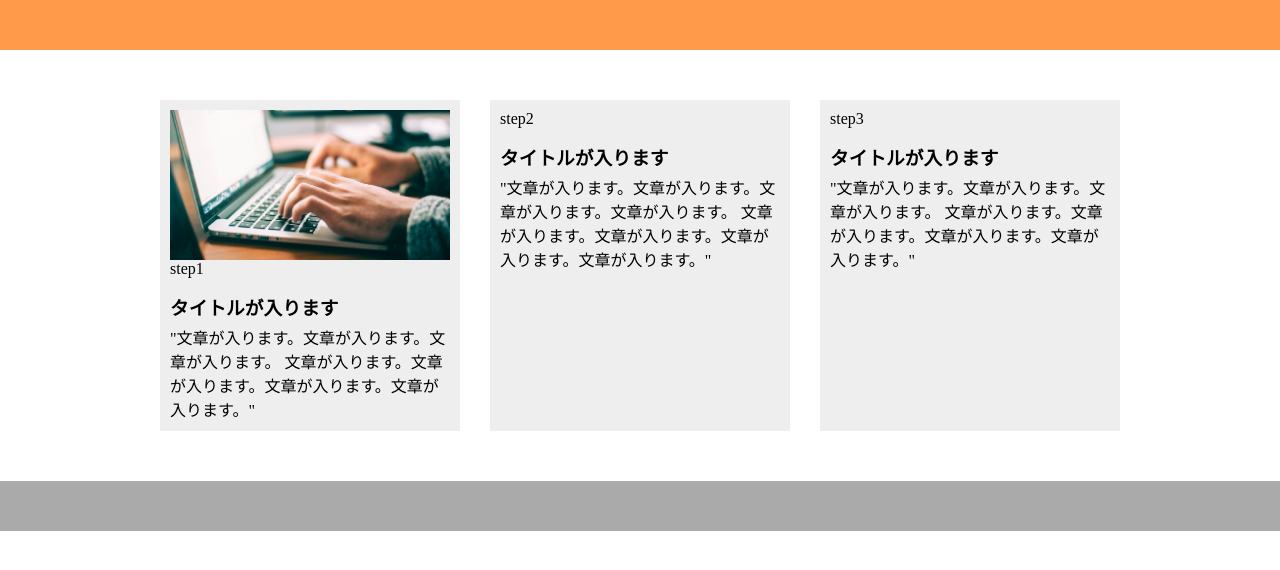
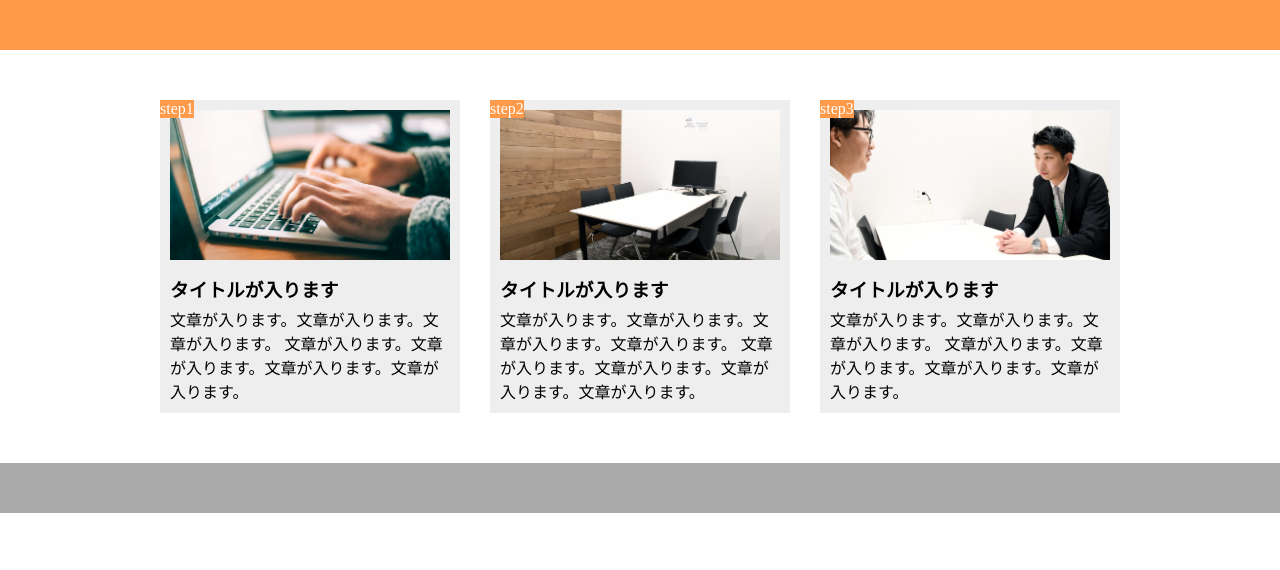
Before and after one commit to uswitch-02/1-9, a plain HTML site: page index.html in a window 1280 px wide. Drawn offline with Linux system fonts and the light colour scheme.

Commit message:
[finish]1-9

```diff
--- a/index.html
+++ b/index.html
@@ -10,30 +10,30 @@
     <main>
       <div class="step-box">
         <div class="step-img1"></div>
-        <span class="step-nun">step1</span>
+        <span class="step-num">step1</span>
         <h3 class="title">タイトルが入ります</h3>
         <p class="text">
-          "文章が入ります。文章が入ります。文章が入ります。
-        文章が入ります。文章が入ります。文章が入ります。文章が入ります。"
+          文章が入ります。文章が入ります。文章が入ります。
+        文章が入ります。文章が入ります。文章が入ります。文章が入ります。
         </p>
       </div>
       <div class="step-box">
-        <div class="step-imag2"></div>
-        <span class="step-nun">step2</span>
+        <div class="step-img2"></div>
+        <span class="step-num">step2</span>
         <h3 class="title">タイトルが入ります</h3>
         <p class="text">
-          "文章が入ります。文章が入ります。文章が入ります。文章が入ります。
-          文章が入ります。文章が入ります。文章が入ります。文章が入ります。"
+          文章が入ります。文章が入ります。文章が入ります。文章が入ります。
+          文章が入ります。文章が入ります。文章が入ります。文章が入ります。
         </p>
       </div>
       <div class="step-box">
-      <div class="step-imag3"></div>
-      <span class="step-nun">step3</span>
-      <h3 class="title">タイトルが入ります</h3>
-      <p class="text">
-        "文章が入ります。文章が入ります。文章が入ります。
-        文章が入ります。文章が入ります。文章が入ります。文章が入ります。"
-      </p>
+       <div class="step-img3"></div>
+       <span class="step-num">step3</span>
+       <h3 class="title">タイトルが入ります</h3>
+       <p class="text">
+        文章が入ります。文章が入ります。文章が入ります。
+        文章が入ります。文章が入ります。文章が入ります。文章が入ります。
+       </p>
       </div>
     </main>
     <footer></footer>
--- a/style.css
+++ b/style.css
@@ -37,13 +37,13 @@ main {
   background-size: cover;
 }
 
-
-.step-img2{
+.step-img2 {
   height: 150px;
   background-image:  url(img/flow02.png);
   background-position: bottom;
   background-size: cover;
 }
+
 
 .step-img3 {
   height: 150px;
```
